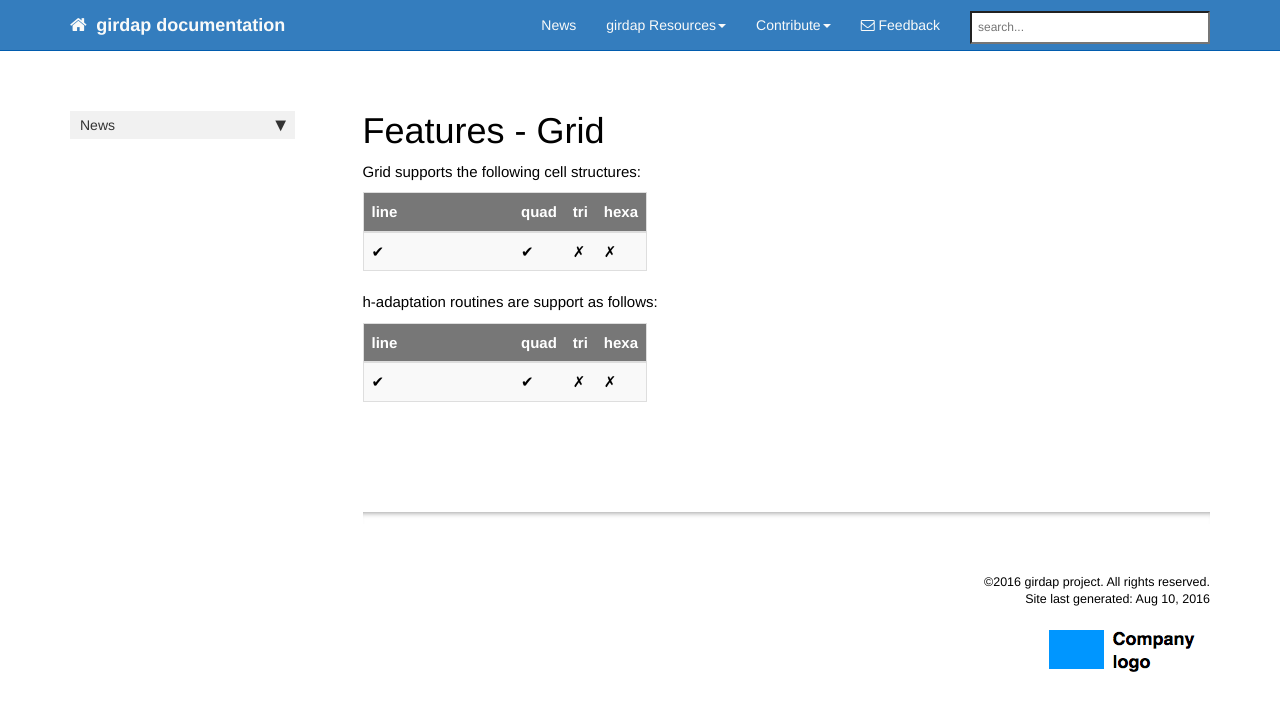
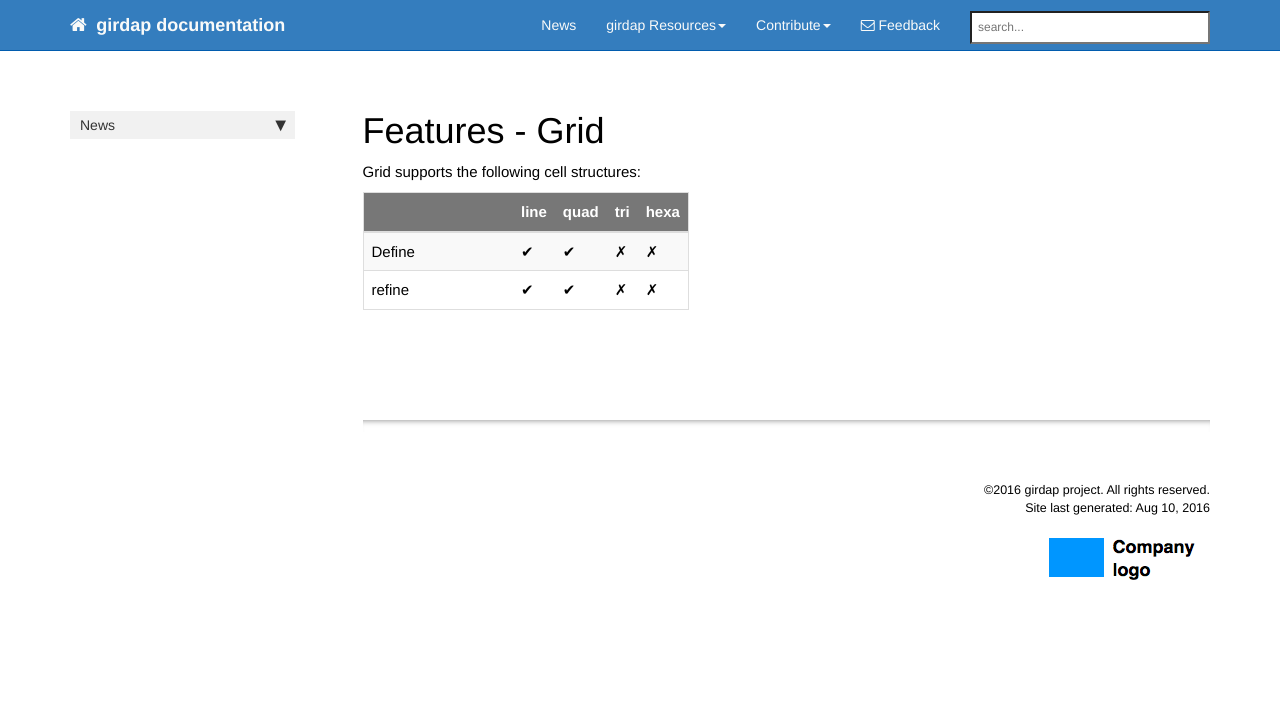
Before and after one commit to uzgoren/girdap, a Jekyll site: the page built from pages/doc/doc_feat_grid.md, in a window 1280 px wide. Shown: the top 711 px of the page. Built offline with Jekyll 4.4.1, drawn with Linux system fonts in a browser that asks for light colours; nearby versions of some CDN libraries; comment, search, counter and statistics services are not loaded.

Commit message:
added features

```diff
--- a/pages/doc/doc_feat_grid.md
+++ b/pages/doc/doc_feat_grid.md
@@ -5,12 +5,7 @@ permalink: /doc_feat_grid.html
 
 Grid supports the following cell structures:
 
-| line | quad | tri | hexa |
-|------|------|-----|------|
-| &#10004; | &#10004; | &#x2717; | &#x2717; |
-
-h-adaptation routines are support as follows:
-
-| line | quad | tri | hexa |
-|------|------|-----|------|
-| &#10004; | &#10004; | &#x2717; | &#x2717; |
+|           | line | quad | tri | hexa |
+|-----------|------|------|-----|------|
+| Define    | &#10004; | &#10004; | &#x2717; | &#x2717; |
+| refine    | &#10004; | &#10004; | &#x2717; | &#x2717; |
```
